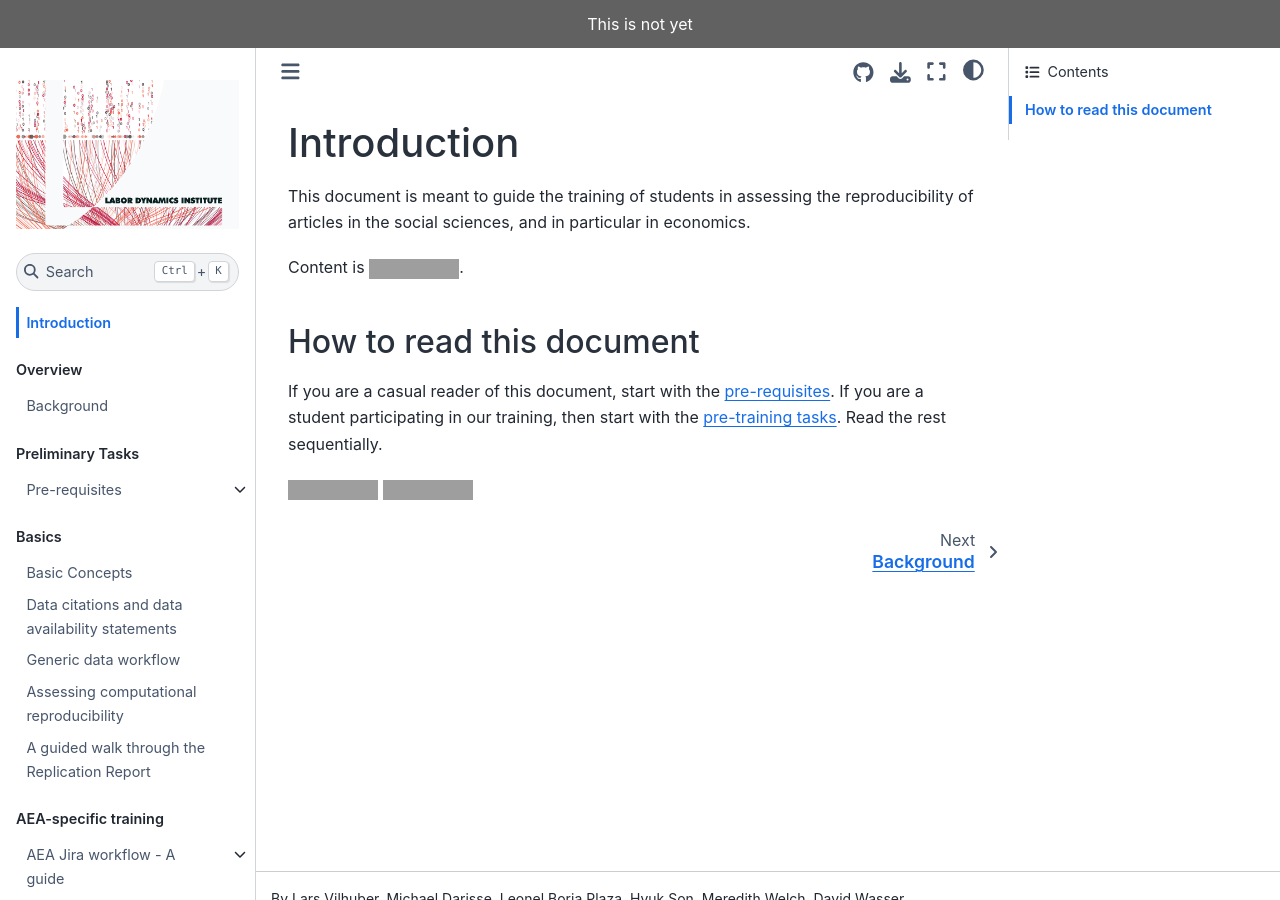
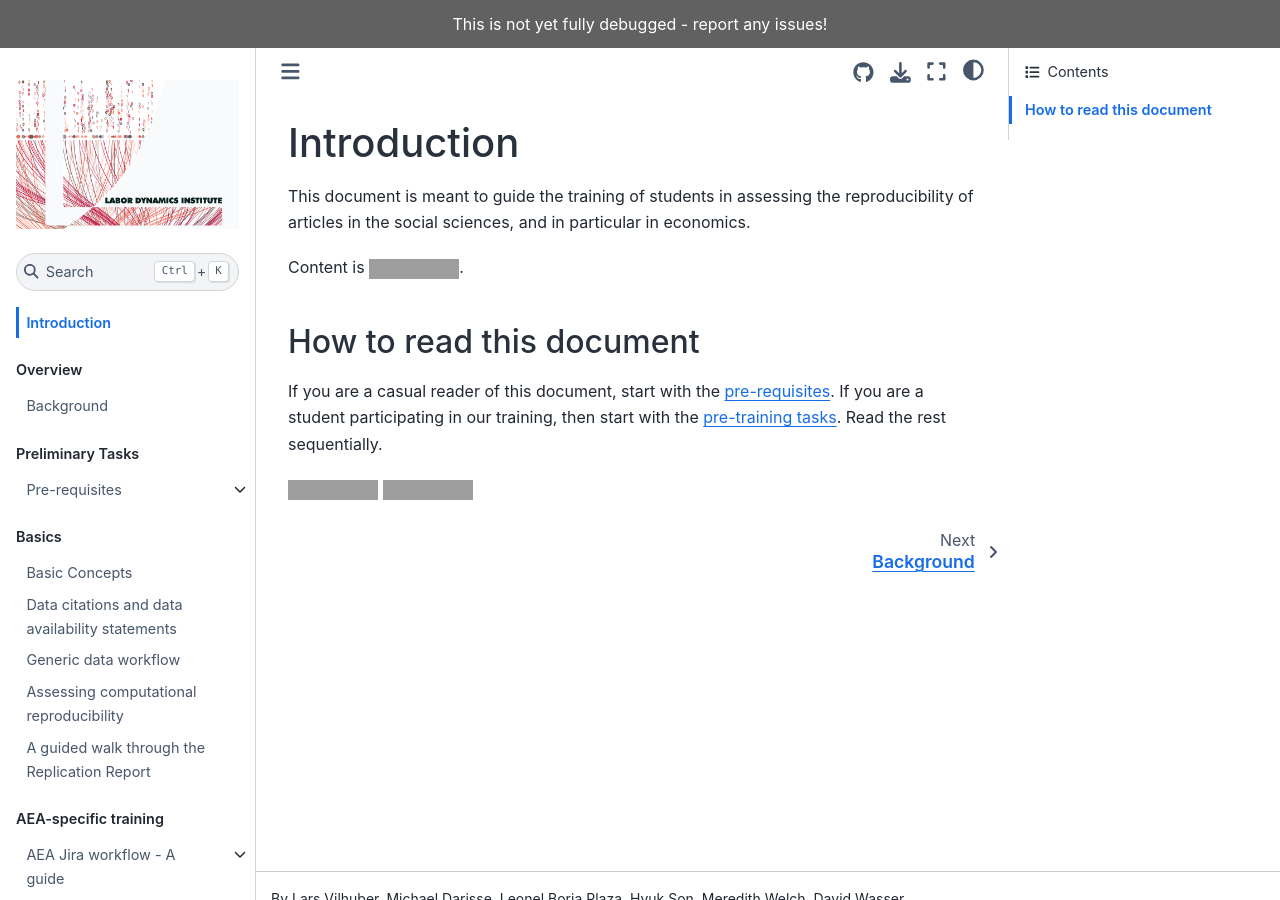
Before and after one commit to labordynamicsinstitute/ldilab-manual, a Jupyter Book: the page built from index.md, in a window 1280 px wide and 900 px high. Built offline with Jupyter Book 1.0.4 settings and Sphinx 7.4.7 and the Sphinx Book theme 1.1.4, drawn with Linux system fonts in a browser that asks for light colours; grey boxes are pictures that could not be loaded.

Commit message:
Updating URL

```diff
--- a/_config.yml
+++ b/_config.yml
@@ -24,7 +24,7 @@
 
 # Information about where the book exists on the web
 repository:
-  url: https://github.com/labordynamicsinstitute/replicability-training-manual-new  # Online location of your book
+  url: https://github.com/labordynamicsinstitute/ldilab-manual  # Online location of your book
   #path_to_book:   # Optional path to your book, relative to the repository root
   branch: main  # Which branch of the repository should be used when creating links (optional)
 
@@ -59,11 +59,11 @@
   extra_footer              : ""  # Will be displayed underneath the footer.
   google_analytics_id       : ""  # A GA id that can be used to track book views.
   home_page_in_navbar       : true  # Whether to include your home page in the left Navigation Bar
-  baseurl                   : "https://labordynamicsinstitute.github.io/replicability-training-manual-new/"  # The base URL where your book will be hosted. Used for creating image previews and social links. e.g.: https://mypage.com/mybook/
+  baseurl                   : "https://labordynamicsinstitute.github.io/ldilab-manual/"  # The base URL where your book will be hosted. Used for creating image previews and social links. e.g.: https://mypage.com/mybook/
   comments:
     hypothesis              : false
     utterances              : false
-  announcement              : "This is not yet " # A banner announcement at the top of the site.
+  announcement              : "This is not yet fully debugged - report any issues!" # A banner announcement at the top of the site.
 
 
 # Advanced and power-user settings
```
